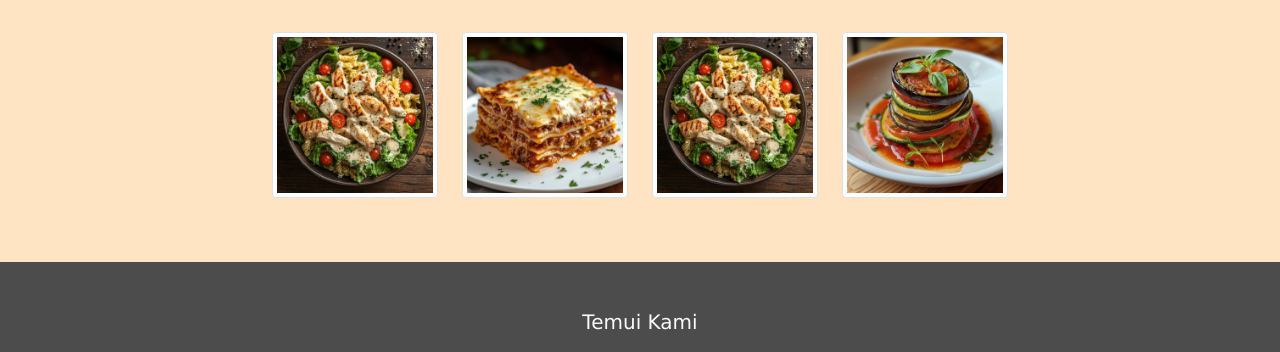
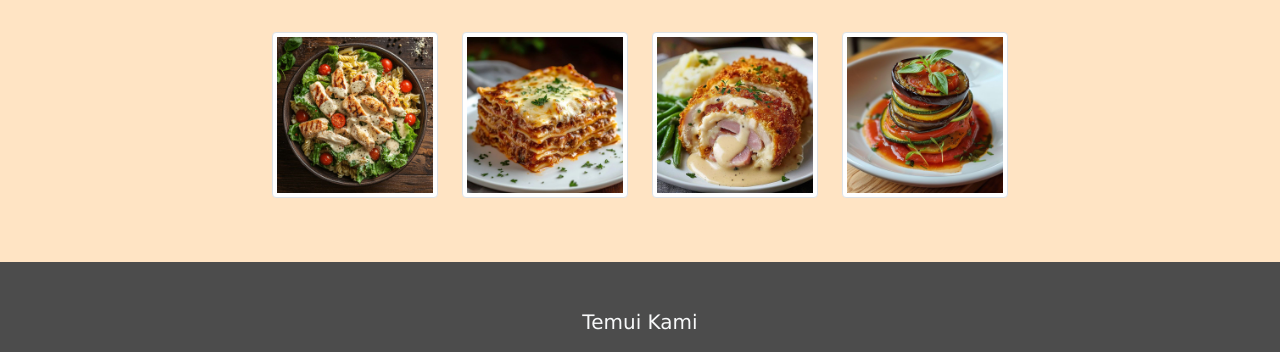
Before and after one commit to safanasalsabilah-netizen/Mei-safana---Website-Katalog-Restoran, a plain HTML site: page detail.html in a window 1280 px wide. Shown: the part 598-950 px from the top of the page. Drawn offline with nearby package versions, Linux system fonts and the light colour scheme.

Commit message:
detail.html

```diff
--- a/detail.html
+++ b/detail.html
@@ -87,7 +87,7 @@
 
                 <div class="col-sm-6 col-md-3 col-lg-2 mb-3">
                     <a href="detail.html">
-                <img src="image/western8.jpg" class="img-fluid img-thumbnail">
+                <img src="image/western9.jpg" class="img-fluid img-thumbnail">
                     </a>
                 </div>
 
```
